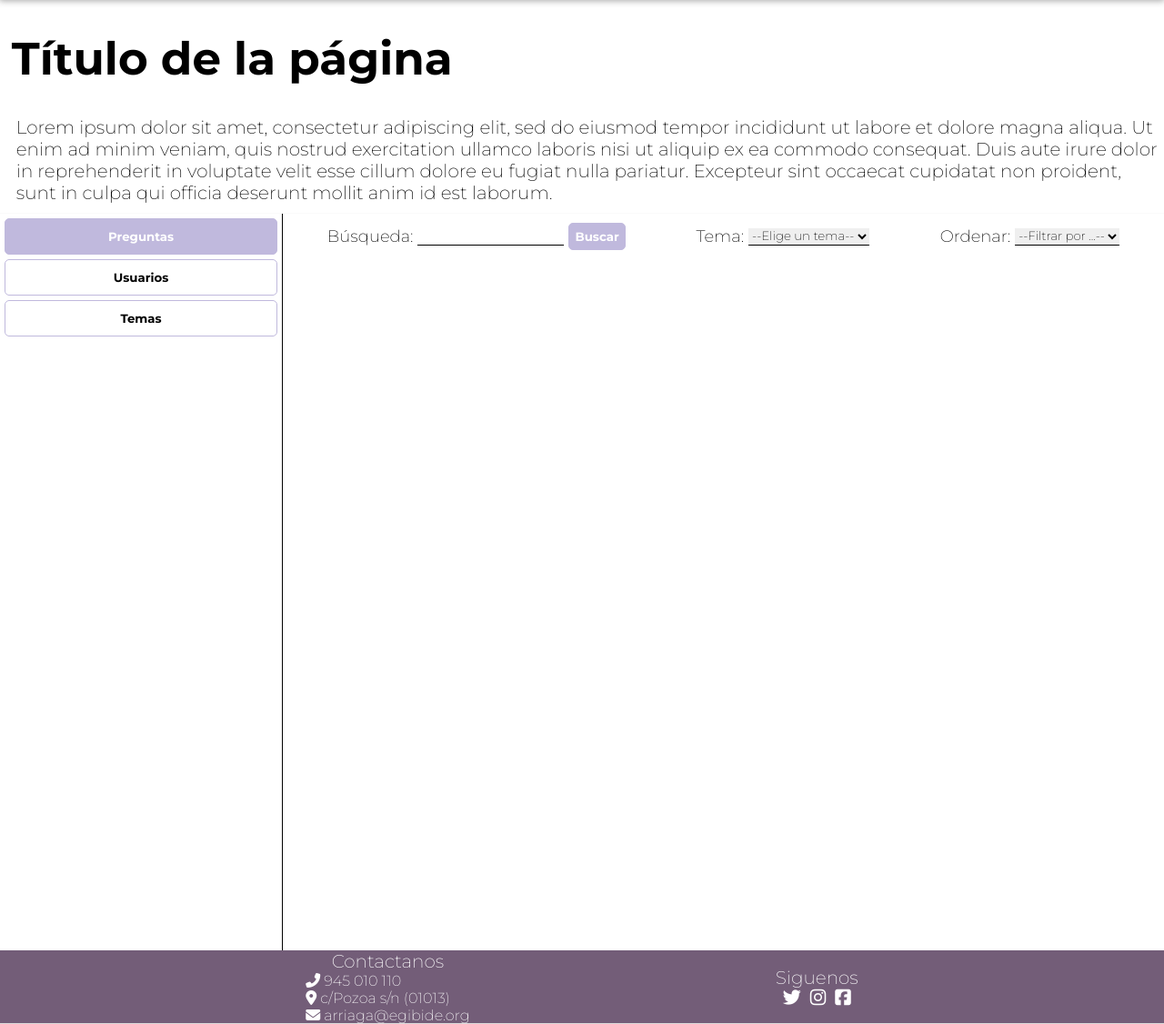
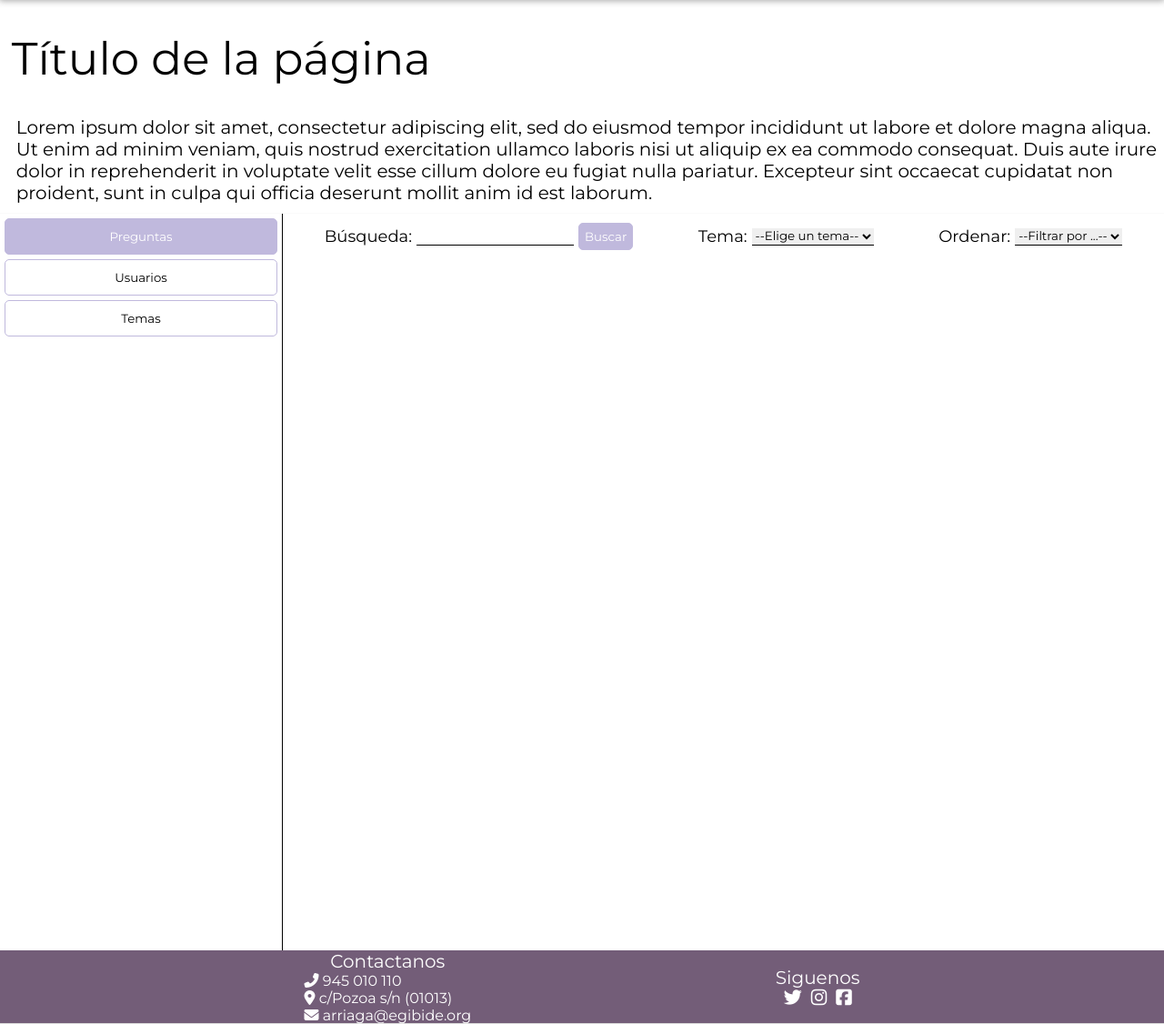
Before and after one commit to NaiaIbanezdeGarayo/Equipo04-Reto02, a PHP site: page /preguntas.view.php in a window 1280 px wide. Shown: the part 80-1206 px from the top of the page at 91% size. Run offline with PHP 8.4, Linux system fonts and the light colour scheme; data that the repository does not hold is empty; some libraries are stand-ins or nearby versions.

Commit message:
fe-13:33 Pequeño cambio en la fuente (A petición de Mikel)

```diff
--- a/html/css/header.css
+++ b/html/css/header.css
@@ -1,5 +1,5 @@
 @import url('https://fonts.googleapis.com/css2?family=Poppins:wght@900&display=swap');
-@import url('https://fonts.googleapis.com/css2?family=Montserrat:wght@200&display=swap');
+@import url('https://fonts.googleapis.com/css2?family=Montserrat:wght@400&display=swap');
 @import url('https://fonts.googleapis.com/css2?family=Montserrat:wght@900&display=swap');
 @import url('https://fonts.googleapis.com/css2?family=Montserrat:wght@700&display=swap');
 
--- a/html/css/preguntas.css
+++ b/html/css/preguntas.css
@@ -1,6 +1,10 @@
 #divPrincipal{
     display: flex;
     flex-direction: column;
+}
+
+#divPrincipal *{
+    font-weight: normal;
 }
 
 #divSuperior{
```
